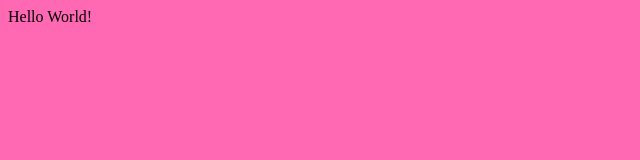
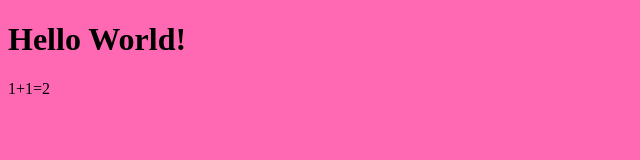
Before and after one commit to cbp233/Git-Example-Remote, a plain HTML site: page index.html in a window 1280 px wide. Shown: the whole page, without its empty margins (0-640 px from the left). Drawn offline with Linux system fonts and the light colour scheme.

Commit message:
Modifiy index.html:math

```diff
--- a/index.html
+++ b/index.html
@@ -8,6 +8,7 @@
     <title>使用Git的教学</title>
 </head>
 <body>
-    Hello World!
+   <h1>Hello World!</h1>
+   <p>1+1=2</p>
 </body>
 </html>
```
